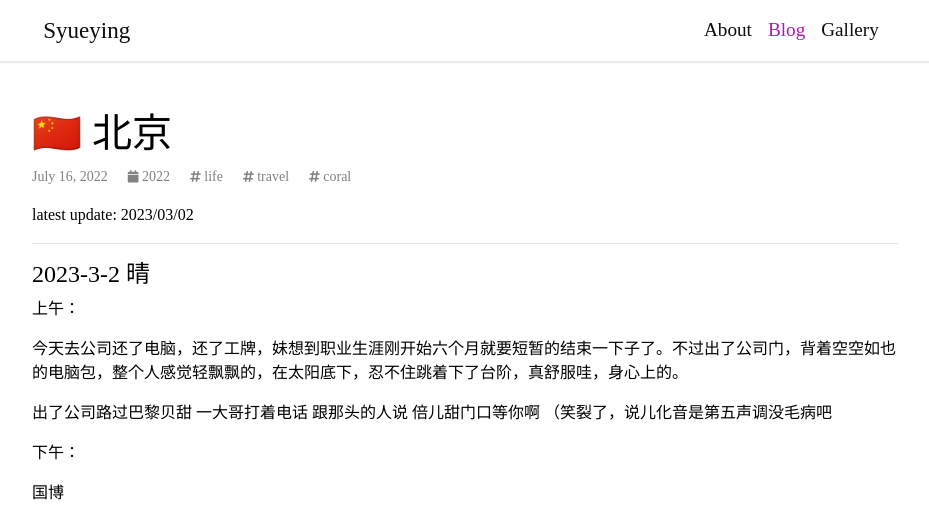
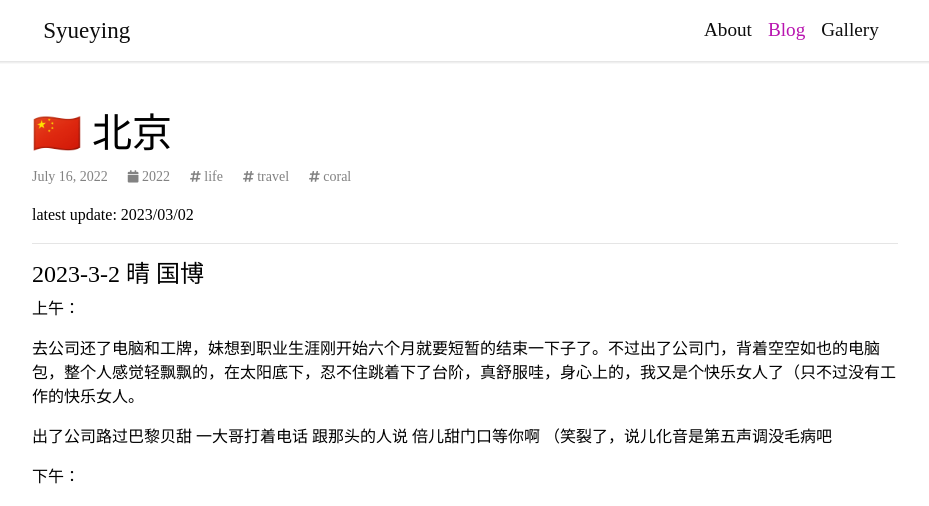
Before and after one commit to Syueying/Syueying.github.io, a Jekyll site: the page built from _posts/2022-07-16-beijing.md, in a window 1280 px wide and 1400 px high. Shown: the top 506 px of the window, without its empty margins (175-1104 px from the left). Built offline with Jekyll 4.4.1, drawn with Linux system fonts in a browser that asks for light colours; comment, search, counter and statistics services are not loaded; a style sheet for code colours, icons or effects is not loaded; some of the changed text lies outside the part shown.

Commit message:
beijing updated

```diff
--- a/_posts/2022-07-16-beijing.md
+++ b/_posts/2022-07-16-beijing.md
@@ -11,19 +11,17 @@ latest update: 2023/03/02
 
 ---
 
-#### 2023-3-2 晴
+#### 2023-3-2 晴 国博
 
 上午：
 
-今天去公司还了电脑，还了工牌，妹想到职业生涯刚开始六个月就要短暂的结束一下子了。不过出了公司门，背着空空如也的电脑包，整个人感觉轻飘飘的，在太阳底下，忍不住跳着下了台阶，真舒服哇，身心上的。
+去公司还了电脑和工牌，妹想到职业生涯刚开始六个月就要短暂的结束一下子了。不过出了公司门，背着空空如也的电脑包，整个人感觉轻飘飘的，在太阳底下，忍不住跳着下了台阶，真舒服哇，身心上的，我又是个快乐女人了（只不过没有工作的快乐女人。
 
 出了公司路过巴黎贝甜 一大哥打着电话 跟那头的人说 倍儿甜门口等你啊 （笑裂了，说儿化音是第五声调没毛病吧
 
 下午：
 
-国博
-
-刚进展厅看到一幅画，小洋房、有院子、有花有草，这不就是梦中情房的外观 ？ 然而，一看到地区 --- 摩尔多瓦，梦想破碎，总结，梦想是存在夭折的可能的。
+看到一幅画，小洋房、有院子、有花有草，这不就是梦中情房的外观 ？ 然而，一看到地区 --- 摩尔多瓦，梦想破碎，总结，梦想是存在夭折的可能的。
 
 <div class="row justify-content-sm-center">
     <div class="col-sm-8 mt-3 mt-md-0">
@@ -59,6 +57,12 @@ latest update: 2023/03/02
     </div>
 </div>
 
+#### 2023-3-1
+
+“二十岁上下的人，不谈恋爱尚可做到，不向往爱情则不可能，除非心里有毛病” -- 史铁生
+
+向往是事实，恐惧以及不知所措也是，做出离谱的尝试...也是
+
 #### 2022-09-19
 
 今天良心发现想说来公司上个班，到了园区门口，Kua！健康宝突然有了弹窗，我：？？？，很离谱，没记错的话，我出门时候还是好好的（也就半小时之前），算了，疾控想让我休假，给个面子，所以今天的情况就是，大家早高峰上班，我早高峰下班哈哈哈哈哈哈哈。
```
Also changed, not shown: other parts of _posts/2022-07-16-beijing.md (+1 -1 lines).
